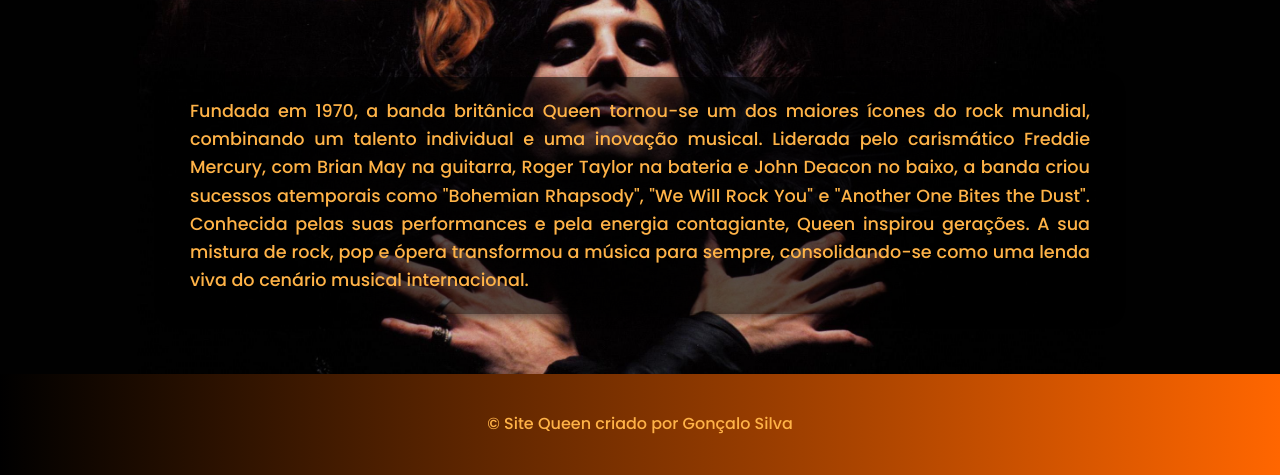
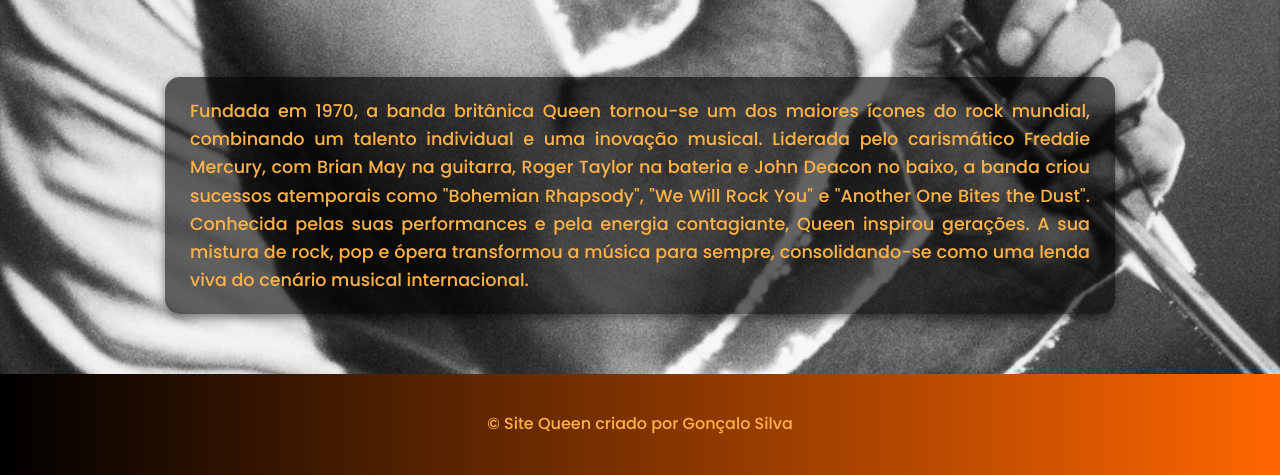
Before and after one commit to goncaloteixeirasilva2007-cloud/SiteQueen, a plain HTML site: page index.html in a window 1280 px wide. Shown: the part 490-965 px from the top of the page. Drawn offline with Linux system fonts and the light colour scheme.

Commit message:
nhgnghnghn

```diff
--- a/index.html
+++ b/index.html
@@ -8,7 +8,7 @@
 <link rel="stylesheet" href="style.css">
 <style>
 body {
-  background-image: url('./img/queen1.jpg');
+  background-image: url('/img/freddy.jpg');
 }
 </style>
 </head>
```
